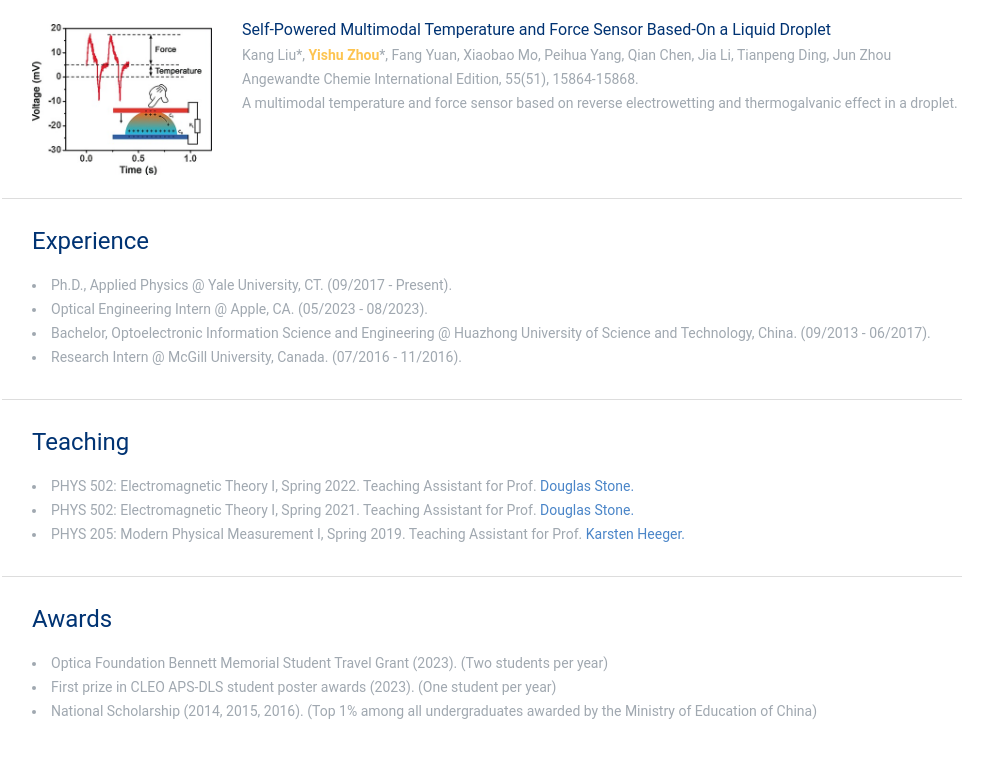
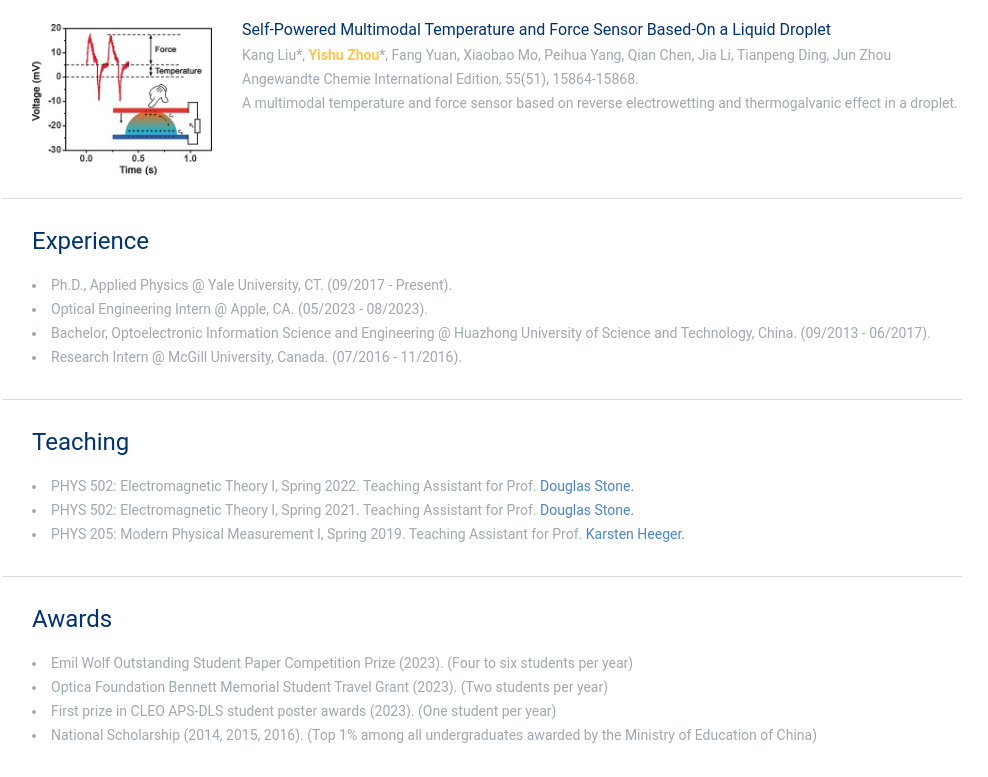
Before and after one commit to yishuzh/yishuzh.github.io, a plain HTML site: page index.html in a window 1280 px wide. Shown: the part 1085-1862 px from the top of the page, without its empty margins (158-1146 px from the left). Before the commit the page ends 1838 px from the top, so only its background shows below. Drawn offline with Linux system fonts and the light colour scheme; a web font is replaced by a local one.

Commit message:
emil wolf update

```diff
--- a/index.html
+++ b/index.html
@@ -161,6 +161,7 @@
                 <h1>Awards</h1>
                     <p>
                         <ul>
+                            <li>Emil Wolf Outstanding Student Paper Competition Prize (2023). (Four to six students per year) </li>
                             <li>Optica Foundation Bennett Memorial Student Travel Grant (2023). (Two students per year) </li>
                             <li>First prize in CLEO APS-DLS student poster awards (2023). (One student per year) </li>
                             <li>National Scholarship (2014, 2015, 2016). (Top 1% among all undergraduates awarded by the Ministry of Education of China) </li>
```
